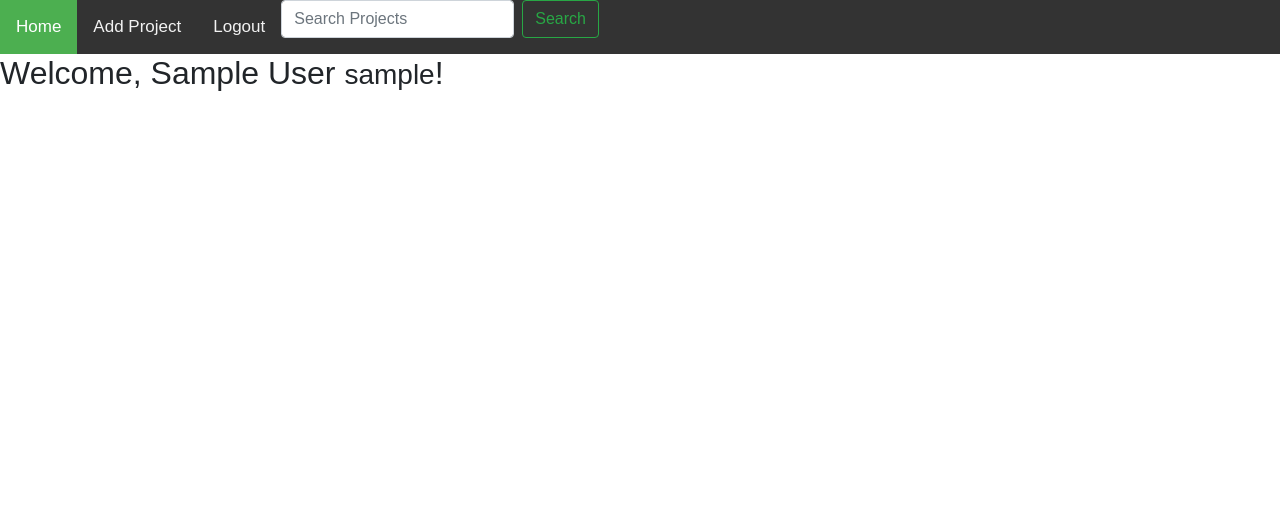
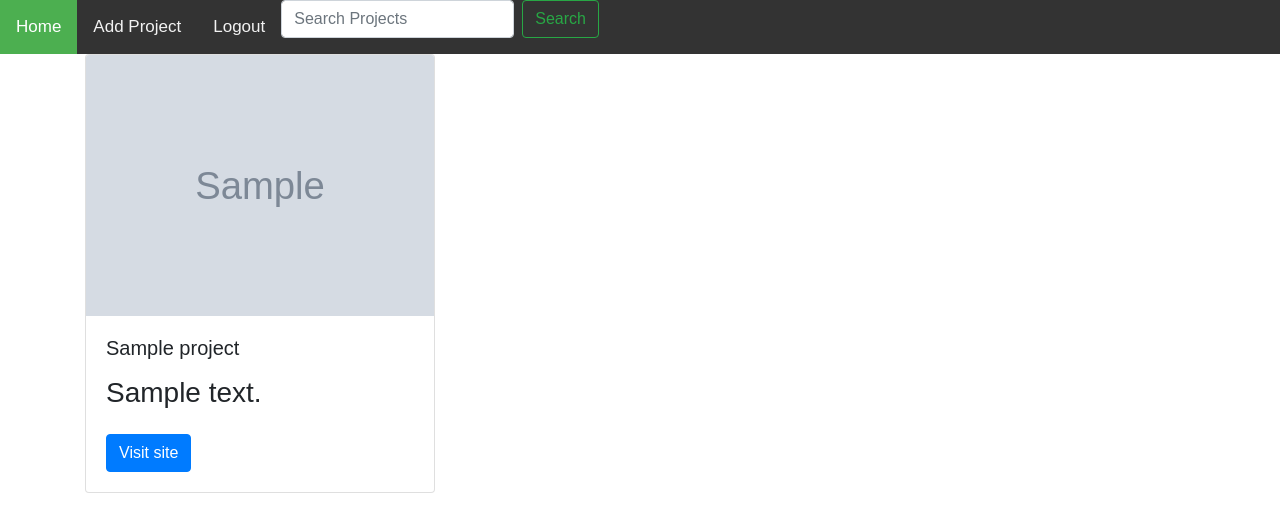
Before and after one commit to Ronyonka/sitexpo, a Django app: template app/templates/home.html in a window 1280 px wide. Shown: the part 164-696 px from the top of the page. Run offline with Django 3.2, Linux system fonts and the light colour scheme; the template is opened without the code that fills it: values that come from a table or form of the project are taken from there, others are empty; a user stored in the database is signed in; tables that the repository leaves empty hold one stand-in row (values such as "Sample post"); grey boxes marked "Sample" are stand-in pictures; parts of the project's set-up code (start-up, migrations or seed data) failed here and were passed over; some libraries are stand-ins or nearby versions.

Commit message:
added card for holding projects in homepage

```diff
--- a/app/templates/home.html
+++ b/app/templates/home.html
@@ -1,5 +1,25 @@
 {% extends 'base.html' %}
 
 {% block content %}
-  <h2>Welcome, {{ user.get_full_name }} <small>{{ user.username }}</small>!</h2>
+<div class="container">
+  {% if projects%}
+<div class="row">
+  {% for project in projects %}
+<div class="col-md-4">
+    <div class="card" >
+        <img class="card-img-top" src="{{project.image.url}}" alt="Card image cap">
+        <div class="card-body">
+          <h5 class="card-title">{{project.title}}</h5>
+          <p class="card-text">{{project.description}}</p>
+          <a href="{{project.url}}" class="btn btn-primary" target="_blank">Visit site</a>
+        </div>
+      </div>
+</div>
+{% endfor %}
+</div>
+  {% else %}
+  <h1>There are no Projects To display Currently.</h1>
+  <h2>Add your own <a href="{% url 'new-project' %}">here</a></h2>
+  {% endif %}
+</div>
 {% endblock %}
--- a/app/views.py
+++ b/app/views.py
@@ -12,7 +12,7 @@ def home(request):
    projects = Project.get_projects()
    user = request.user
    profile = Profile.get_profiles()
-   return render(request, 'home.html'{"projects":projects, "user":request.user, "profile":profile})
+   return render(request, 'home.html',{"projects":projects, "user":request.user, "profile":profile})
 
 def signup(request):
     if request.method =='POST':
```
